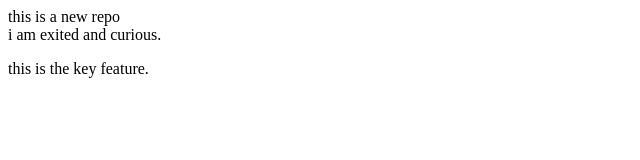
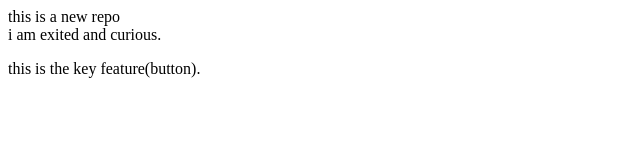
Before and after one commit to likhitha7906/LocalRepo, a plain HTML site: page index.html in a window 1280 px wide. Shown: the full height of the page, 0-640 px from the left. Drawn offline with Linux system fonts and the light colour scheme.

Commit message:
some diff changes

```diff
--- a/index.html
+++ b/index.html
@@ -4,5 +4,5 @@
     i am exited and curious.
 </p>
 <p>
-    this is the key feature.
+    this is the key feature(button).
 </p>
```
